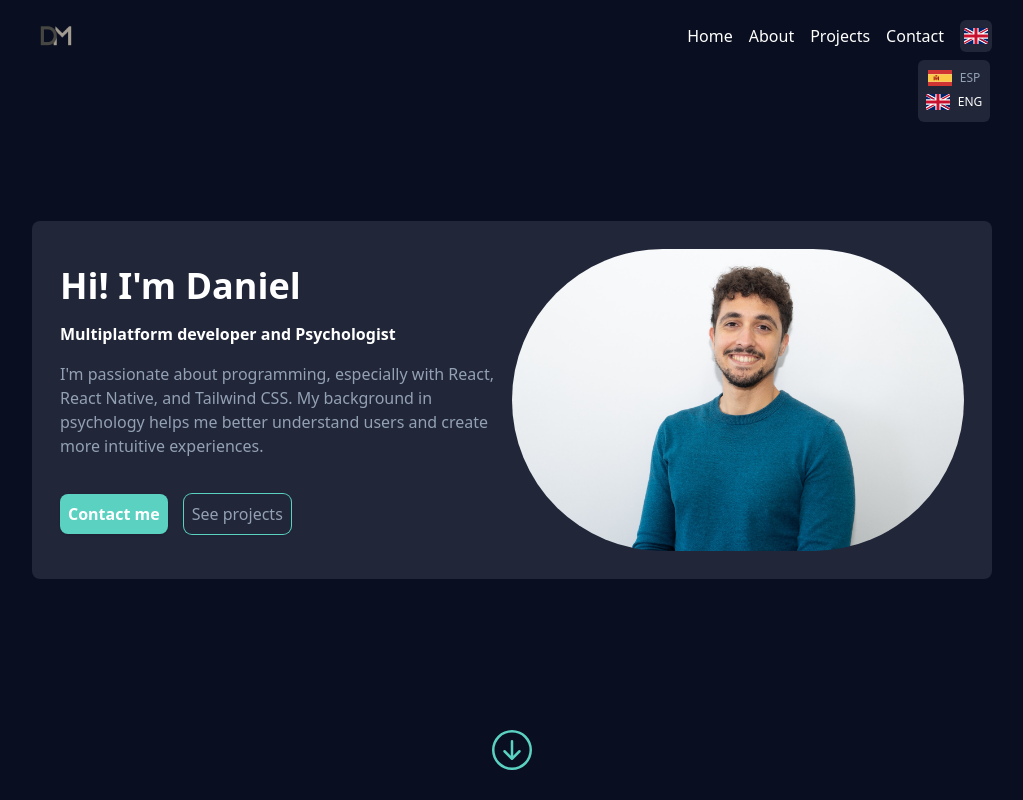
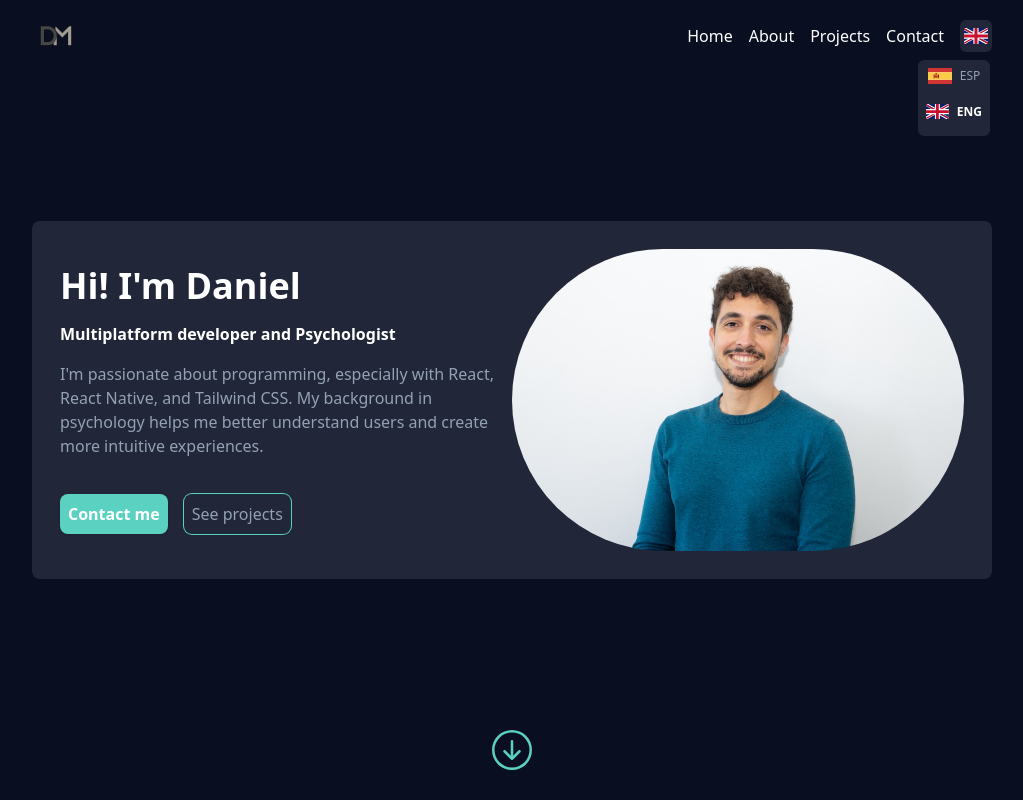
Before and after one commit to danimg0/portfolio, a React (Vite) app: page / in a window 1280 px wide. Both pictures are taken after a click on the element 1104 px from the left and 36 px from the top of the page. Shown: the top 800 px of the page, without its empty margins (128-1151 px from the left). Built offline with nearby package versions, Linux system fonts and the light colour scheme.

Commit message:
animacion en menu de lenguaje

```diff
--- a/src/components/LanguageSwitcher.tsx
+++ b/src/components/LanguageSwitcher.tsx
@@ -2,11 +2,10 @@ import { useState } from "react";
 import { useTranslation } from "react-i18next";
 import { ES, GB } from "country-flag-icons/react/3x2";
 
-// 1. Define el tipo una sola vez
 type Language = {
   abr: string;
   name: string;
-  Icon: React.FC; // O React.ComponentType
+  Icon: React.FC<React.SVGProps<SVGSVGElement>>; // Tipo más específico para los props de SVG
 };
 
 function LanguageSwitcher() {
@@ -35,14 +34,17 @@ function LanguageSwitcher() {
   const FlagIcon = currentLang?.Icon;
 
   const LanSelect = ({ lan }: { lan: Language }) => (
-    <div className="flex flex-row justify-center w-16 gap-x-2 cursor-context-menu">
+    <div
+      onClick={() => handleLanguageChange(lan.abr)}
+      className="flex flex-row justify-center w-16 gap-x-2 cursor-pointer p-1 rounded-md hover:bg-background"
+    >
       <div className="w-6 h-6">
         <lan.Icon />
       </div>
       <div
         className={`text-xs ${
           lan.abr === i18n.language
-            ? "text-text-primary"
+            ? "text-text-primary font-semibold"
             : "text-text-secondary"
         }`}
       >
@@ -56,39 +58,31 @@ function LanguageSwitcher() {
       <div onClick={() => setOpenLangMenu(!openLangMenu)}>
         {FlagIcon && (
           <FlagIcon
-            //@ts-expect-error funciona asi
             className="w-6 h-6 cursor-pointer"
-            title={currentLang.name}
+            title={currentLang?.name}
           />
         )}
       </div>
-      {/* Menu despegable */}
-      {openLangMenu && (
-        <div className="absolute h-fit mt-3 right-0.5 p-1 pt-2.5  rounded-md bg-primary">
+
+      {/* CAMBIO 1: Eliminamos el renderizado condicional '&&' y aplicamos clases dinámicas */}
+      <div
+        className={`absolute h-fit mt-3 right-0.5 p-1 rounded-md bg-primary
+          transition-all duration-300 ease-in-out transform
+          ${
+            openLangMenu
+              ? "opacity-100 scale-100 pointer-events-auto"
+              : "opacity-0 scale-95 pointer-events-none -translate-y-2"
+          }
+        `}
+      >
+        <div className="flex flex-col gap-1">
           {languages.map((lan) => (
-            <div onClick={() => handleLanguageChange(lan.abr)}>
-              <LanSelect key={lan.abr} lan={lan} />
-            </div>
+            // CAMBIO 2: La key debe estar en el elemento que se itera, en este caso LanSelect
+            <LanSelect key={lan.abr} lan={lan} />
           ))}
         </div>
-      )}
+      </div>
     </div>
-    // <div className="flex text-white gap-x-2">
-    //   <button
-    //     onClick={() => handleLanguageChange("en")}
-    //     disabled={i18n.language === "en"}
-    //     className="disabled:opacity-50"
-    //   >
-    //     🇬🇧 EN
-    //   </button>
-    //   <button
-    //     onClick={() => handleLanguageChange("es")}
-    //     disabled={i18n.language === "es"}
-    //     className="disabled:opacity-50"
-    //   >
-    //     🇪🇸 ES
-    //   </button>
-    // </div>
   );
 }
 
```
